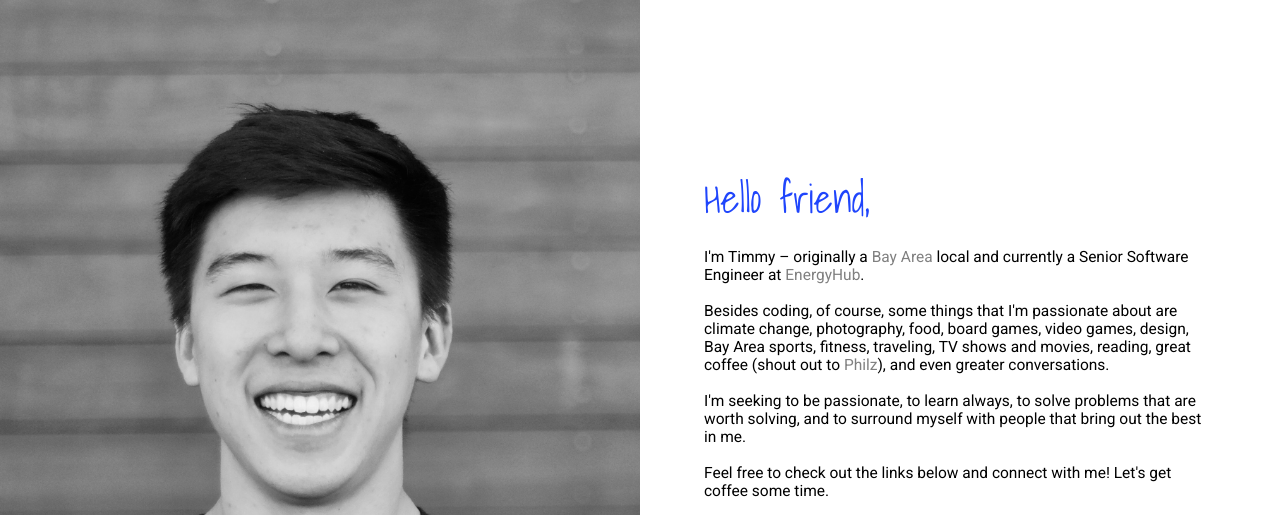
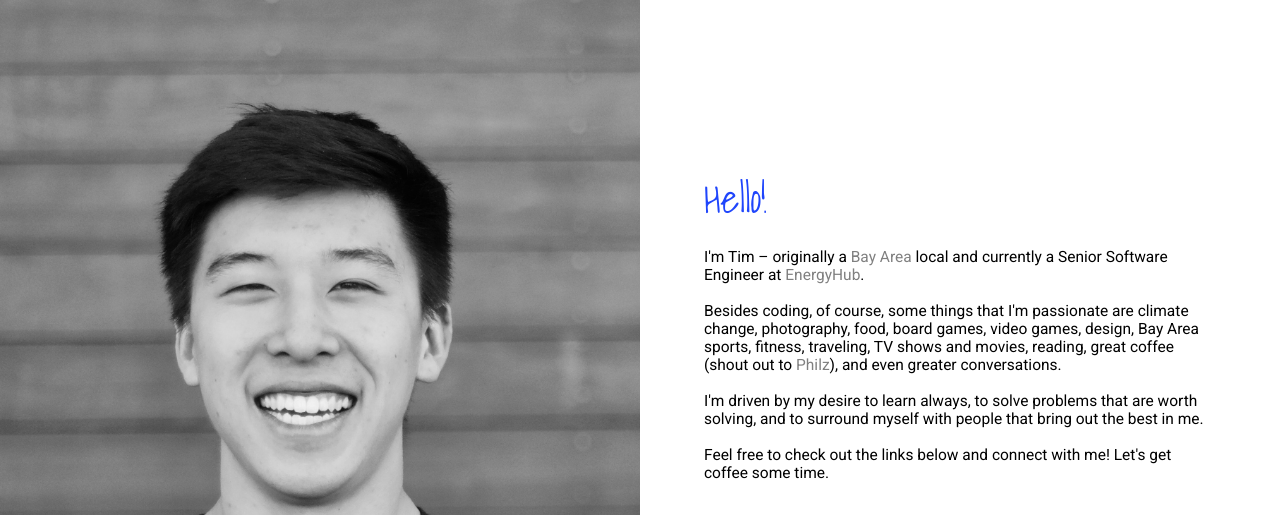
Before and after one commit to timmykuo/mywebsite, a plain HTML site: page index.html in a window 1280 px wide. Shown: the top 515 px of the page. Drawn offline with Linux system fonts and the light colour scheme; a script that the page names is missing.

Commit message:
Update index.html

```diff
--- a/index.html
+++ b/index.html
@@ -44,14 +44,14 @@
 	<div id="textwrapper">
 
 		<div id="header">
-      <p> Hello friend, </p>
+      <p> Hello! </p>
     </div>
     <div id="body">
-    </br> <p> I'm Timmy – originally a <a href="https://en.wikipedia.org/wiki/San_Francisco_Bay_Area" target="_blank"><nobr>Bay Area</nobr></a> local and currently a Senior Software Engineer at <a href="https://www.energyhub.com/" target="_blank"><nobr>EnergyHub</nobr></a>. </p> </br>
+    </br> <p> I'm Tim – originally a <a href="https://en.wikipedia.org/wiki/San_Francisco_Bay_Area" target="_blank"><nobr>Bay Area</nobr></a> local and currently a Senior Software Engineer at <a href="https://www.energyhub.com/" target="_blank"><nobr>EnergyHub</nobr></a>. </p> </br>
 
-			<p> Besides coding, of course, some things that I'm passionate about are climate change, photography, food, board games, video games, design, Bay Area sports, fitness, traveling, TV shows and movies, reading, great coffee (shout out to <a href="http://www.philzcoffee.com/" target="_blank"><nobr>Philz</nobr></a>), and even greater conversations. </p> </br>
+			<p> Besides coding, of course, some things that I'm passionate are climate change, photography, food, board games, video games, design, Bay Area sports, fitness, traveling, TV shows and movies, reading, great coffee (shout out to <a href="http://www.philzcoffee.com/" target="_blank"><nobr>Philz</nobr></a>), and even greater conversations. </p> </br>
 
-			<p> I'm seeking to be passionate, to learn always, to solve problems that are worth solving, and to surround myself with people that bring out the best in me. </p> </br>
+			<p> I'm driven by my desire to learn always, to solve problems that are worth solving, and to surround myself with people that bring out the best in me. </p> </br>
 
 			<p> Feel free to check out the links below and connect with me! Let's get coffee some time. </p> </br> </br>
 		</div>
```
